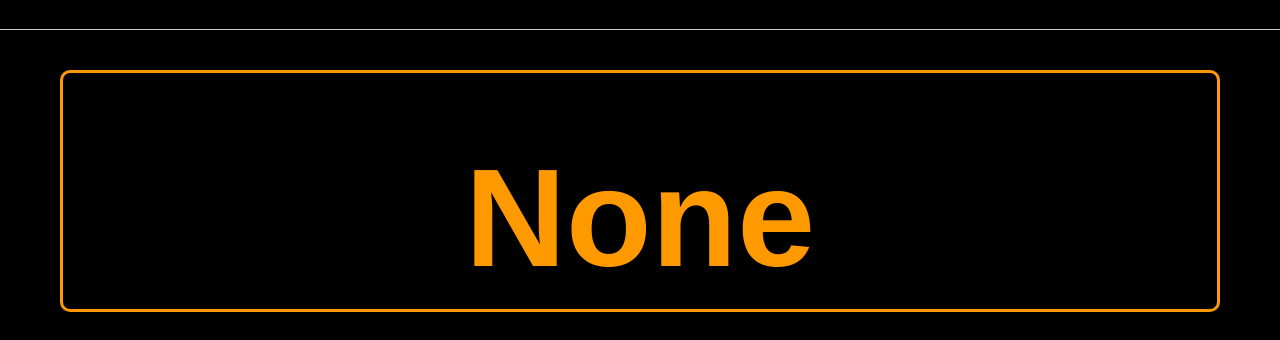
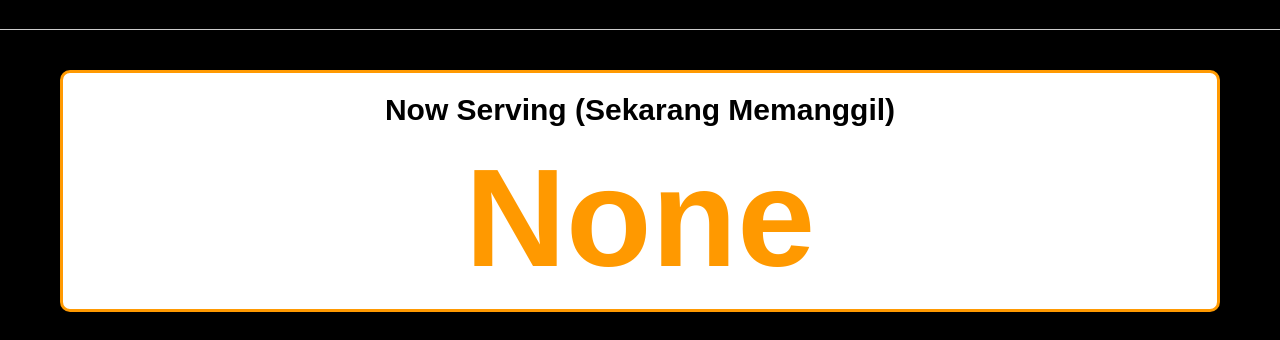
Before and after one commit to KylaYoong/skp-clinic-user, a React (Vite) app: page /tv-queue-display in a window 1280 px wide. Shown: the part 120-460 px from the top of the page. Built offline with nearby package versions, Linux system fonts and the light colour scheme; no server answers; the database is empty.

Commit message:
change now serving background to white

```diff
--- a/src/TVQueueDisplay.css
+++ b/src/TVQueueDisplay.css
@@ -50,7 +50,7 @@
     /* border: 3px solid #f44336; */
     border: 3px solid #ff9901;
     /* background-color: #ffebee; */
-    /* background-color: #feebe1; */
+    background-color: #ffffff;
     border-radius: 10px;
     padding: 10px;
     margin: 0 20px;
```
